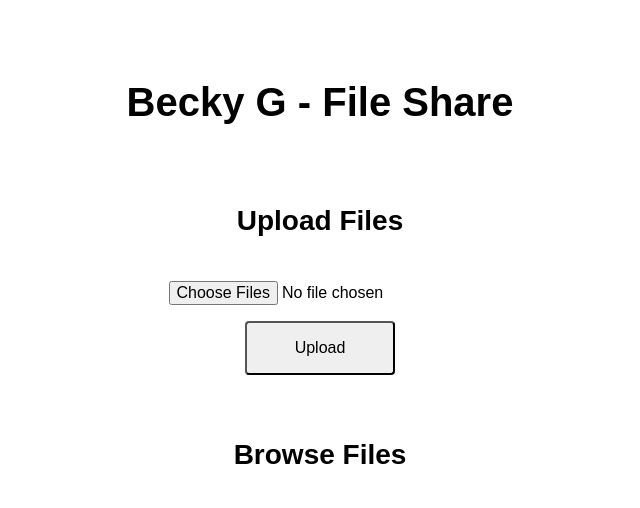
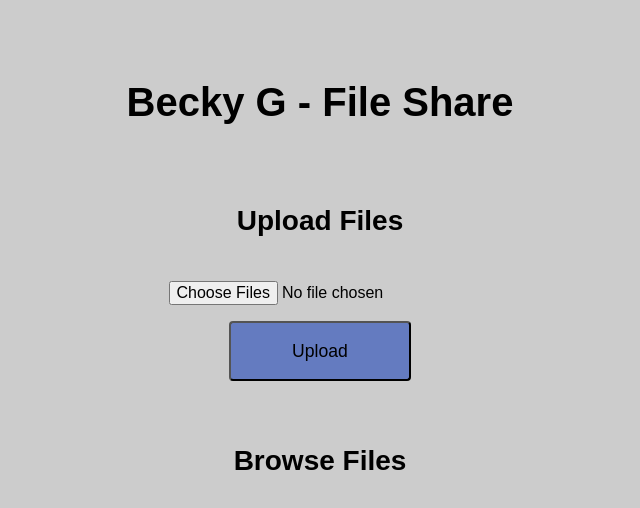
Before and after one commit to DanielPitfield/Becky-G-File-Share, a React (Vite) app in the folder client/: page / in a window 1280 px wide. Shown: the top 508 px of the page, without its empty margins (320-960 px from the left). Built offline with nearby package versions, Linux system fonts and the light colour scheme.

Commit message:
submit button styling

```diff
--- a/client/src/styles/App.css
+++ b/client/src/styles/App.css
@@ -26,7 +26,13 @@
 
 .submit-button {
   display: flex;
-  padding: 1em 3em;
+  background-color: #647bc0;
+  padding: 1em 3.5em;
   border-radius: 4px;
-  font-size: inherit;
+  cursor: pointer;
+  font-size: 1.1em;
 }
+
+.submit-button:hover {
+  background-color: #4766c2;
+}
--- a/client/src/styles/globals.css
+++ b/client/src/styles/globals.css
@@ -1,5 +1,6 @@
 body,
 html {
+  background-color: #ccc;
   font-family: Arial, Helvetica, sans-serif;
   font-size: 16px;
 }
```
Also changed, not shown: 1 other file (tests, documents, lock files or other folders).
